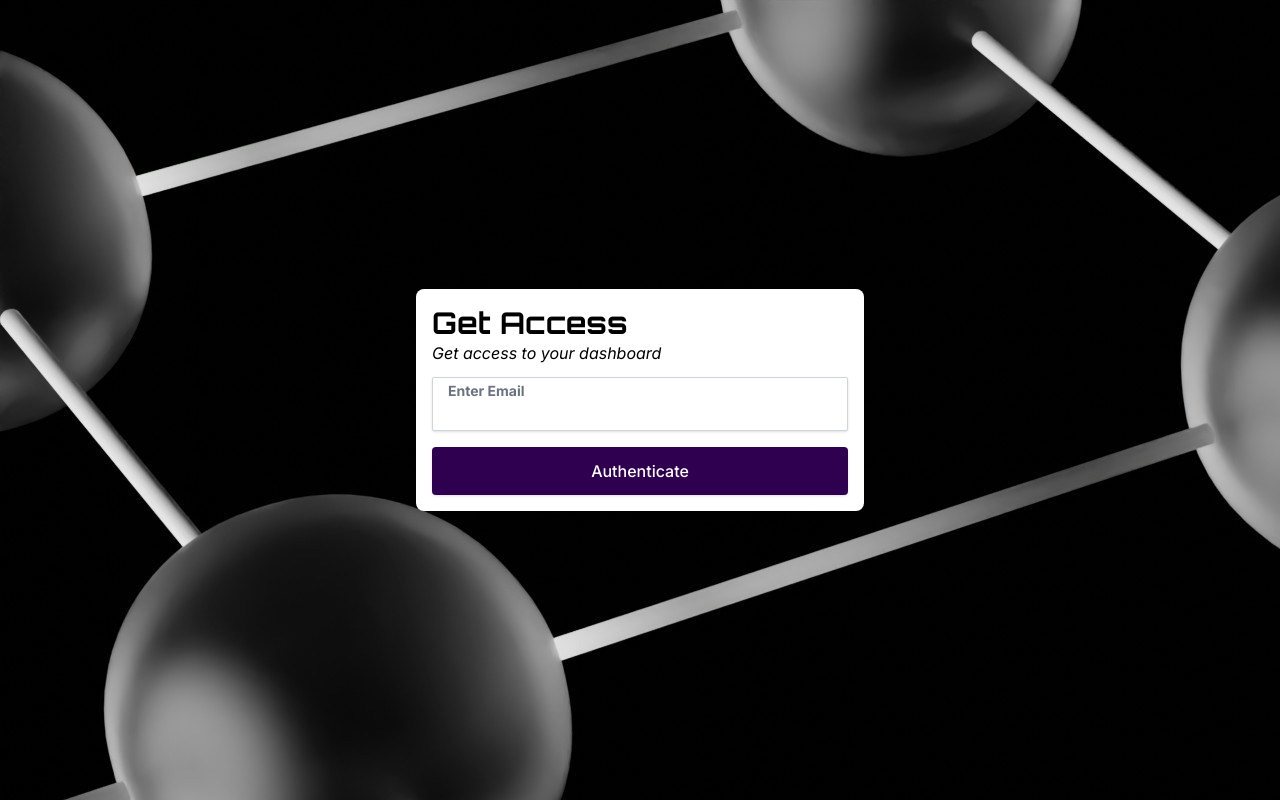
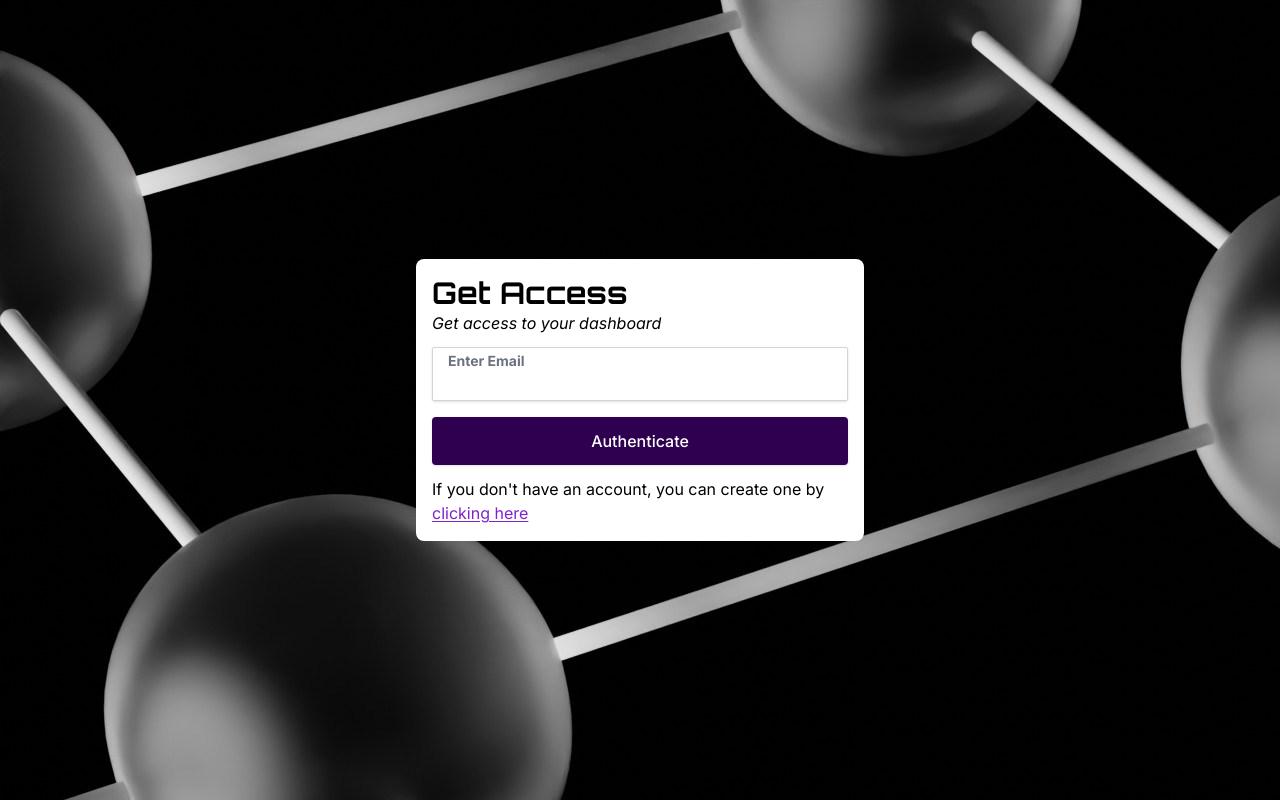
Before and after one commit to SamiiBou/Zephy-smart-contract, a React (Vite) app in the folder client/: page /login in a window 1280 px wide. Built offline with nearby package versions, Linux system fonts and the light colour scheme.

Commit message:
updating login

```diff
--- a/client/src/pages/Login.jsx
+++ b/client/src/pages/Login.jsx
@@ -1,17 +1,9 @@
-import zephyIcon from "../assets/fleet_logo.png";
 import Button from "../components/ui/Button";
 import { useNavigate } from "react-router-dom";
 import TextInput from "../components/ui/TextInput";
 
 export default function Login() {
   const navigate = useNavigate();
-  const handleLogin = () => {
-    console.log("login");
-  };
-
-  const handleCreateAccount = () => {
-    navigate("/register");
-  };
 
   return (
     <div className="flex bg-one justify-center items-center px-4 py-8 min-h-screen">
@@ -21,9 +13,22 @@ export default function Login() {
         <form>
           <TextInput label="Enter Email" />
 
-          <Button variant="primary" className="w-full">
+          <Button
+            variant="primary"
+            onClick={() => navigate("/dashboard")}
+            className="w-full"
+          >
             Authenticate
           </Button>
+          <div className="mt-3">
+            If you {"don't"} have an account, you can create one by{" "}
+            <a
+              className="text-purple-700 underline underline-offset-2"
+              href="/register"
+            >
+              clicking here
+            </a>
+          </div>
         </form>
       </div>
     </div>
```
